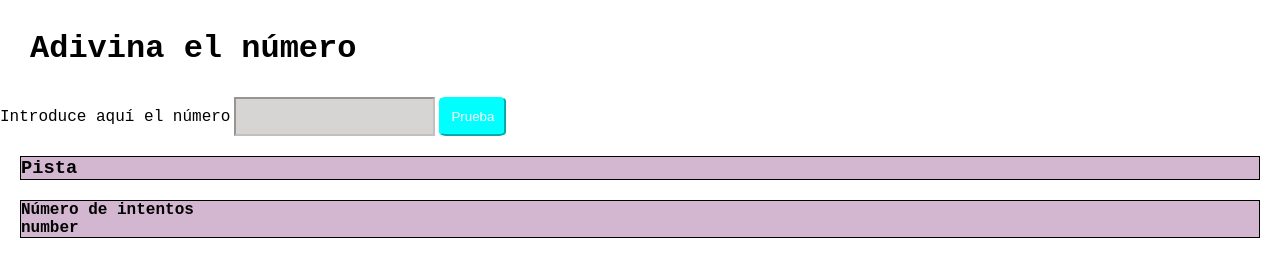
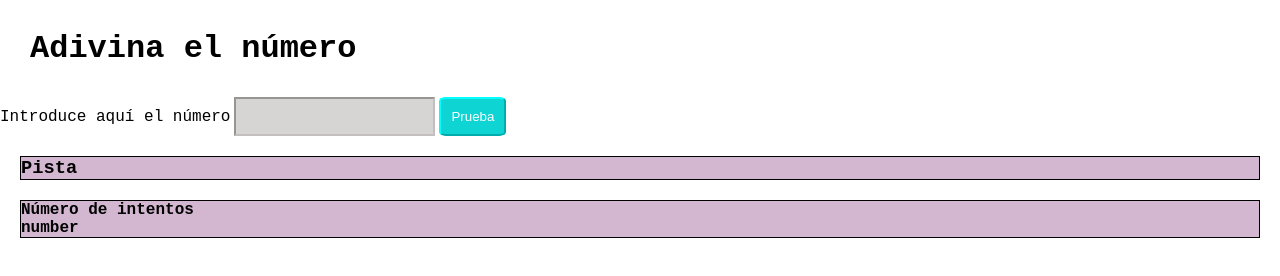
Before and after one commit to MafeToro/evaluation-ADALAB-mod-2-js, a plain HTML site: page index.html in a window 1280 px wide. Drawn offline with Linux system fonts and the light colour scheme.

Commit message:
style changes

```diff
--- a/style.css
+++ b/style.css
@@ -6,7 +6,7 @@
 
 .submit-btn {
     color: white;
-    background-color: aqua;
+    background-color: rgb(14, 212, 212);
     border-color: aqua;
     border-radius: 10%;
     padding: 10px;
```
